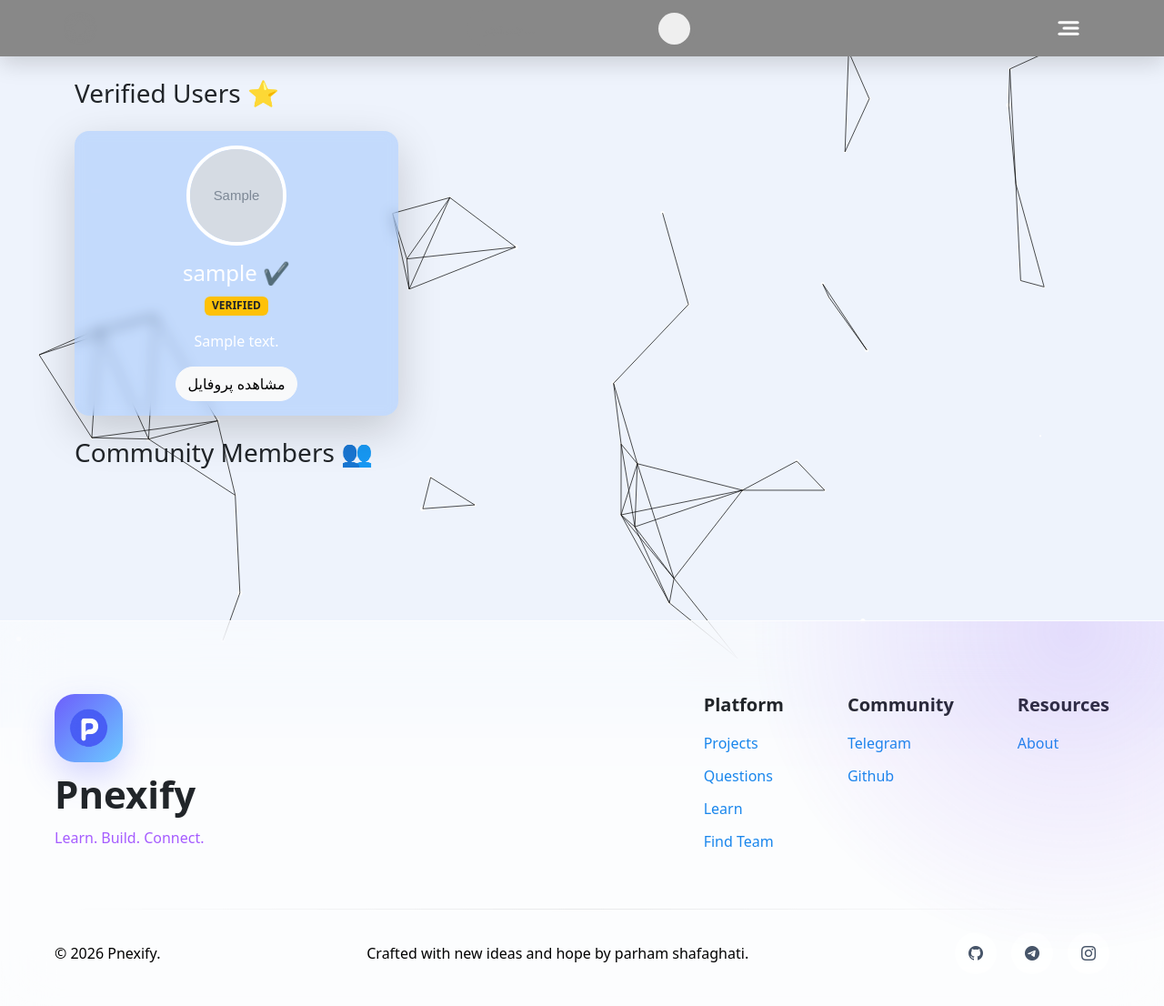
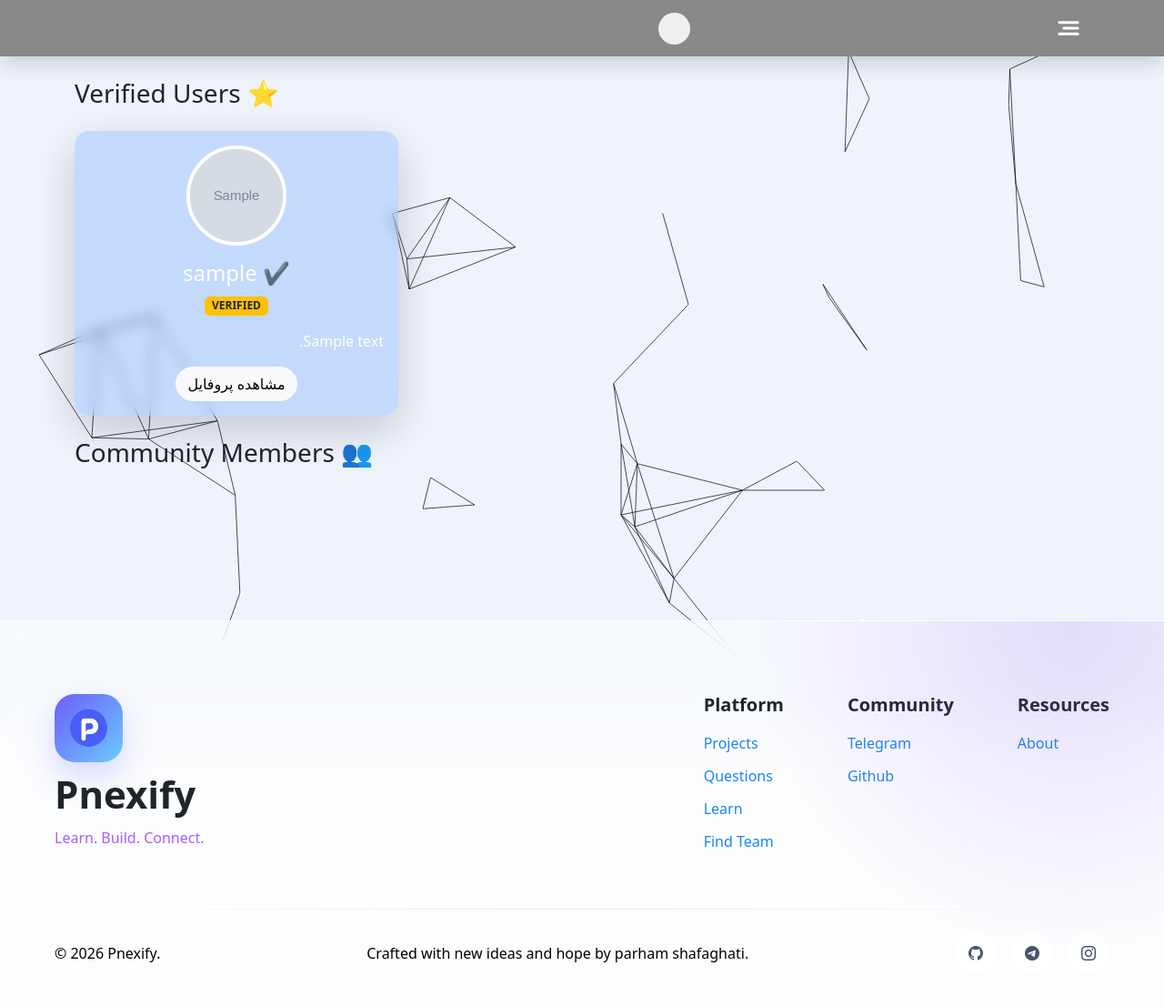
Before and after one commit to psh8714/pnexify, a Django app: page /blog/users/ in a window 1280 px wide. Shown: the whole page at 91% size. Run offline with Django 5.2, Linux system fonts and the light colour scheme; a user stored in the database is signed in; tables that the repository leaves empty hold one stand-in row (values such as "Sample post"); grey boxes marked "Sample" are stand-in pictures; parts of the project's set-up code (start-up, migrations or seed data) failed here and were passed over; some libraries are stand-ins or nearby versions.

Commit message:
Update user_list.html

```diff
--- a/blog/templates/user/user_list.html
+++ b/blog/templates/user/user_list.html
@@ -29,8 +29,8 @@
                                 <span class="badge bg-warning text-dark">
                         VERIFIED
                     </span>
-                                <p class="mt-3" style="text-align: right;direction: rtl;unicode-bidi: plaintext;">
-                                    {{ user.bio|truncatewords:25| linebreaks }}
+                                <p class="mt-3" style="text-align: right;direction: rtl;unicode-bidi: isolate;">
+                                    {{ user.bio|truncatewords:25| linebreaksbr }}
                                 </p>
                                 <a href="{{ user.get_absolute_url }}"
                                    class="btn btn-light rounded-pill">
```
